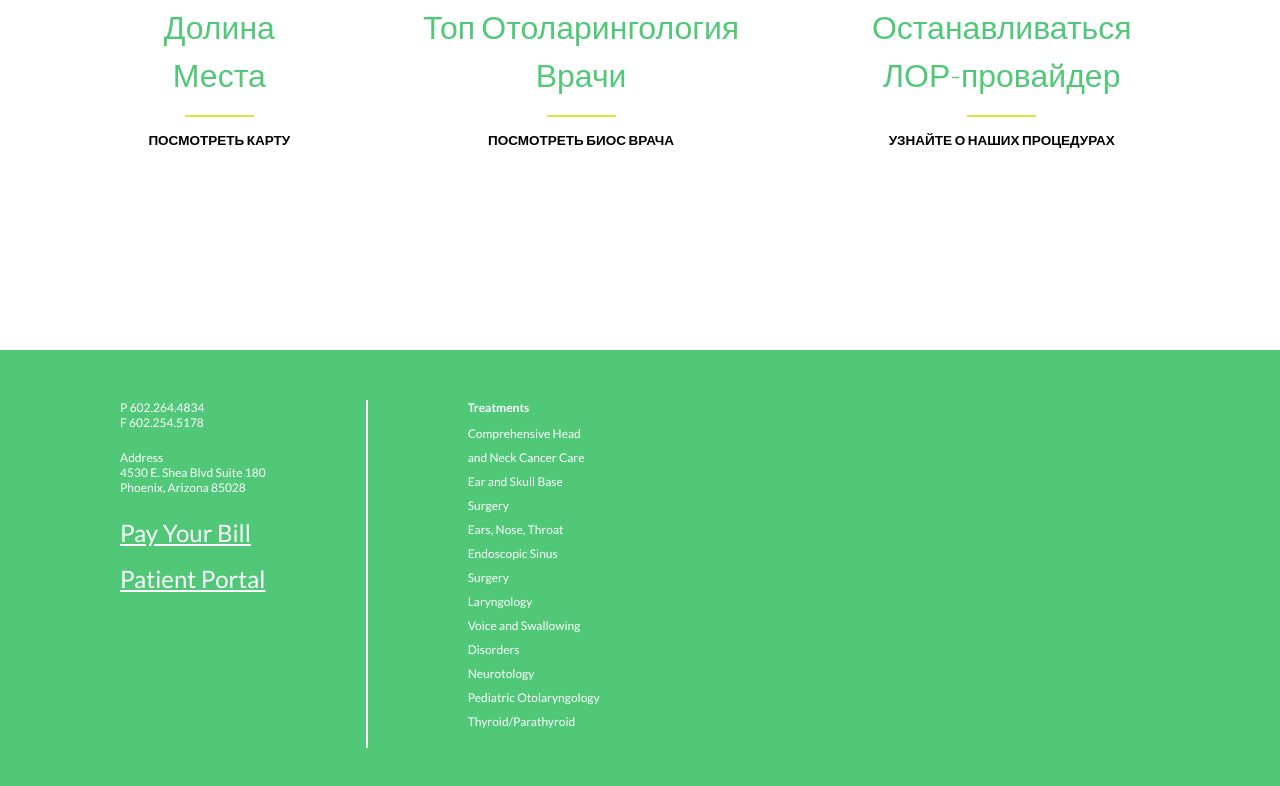
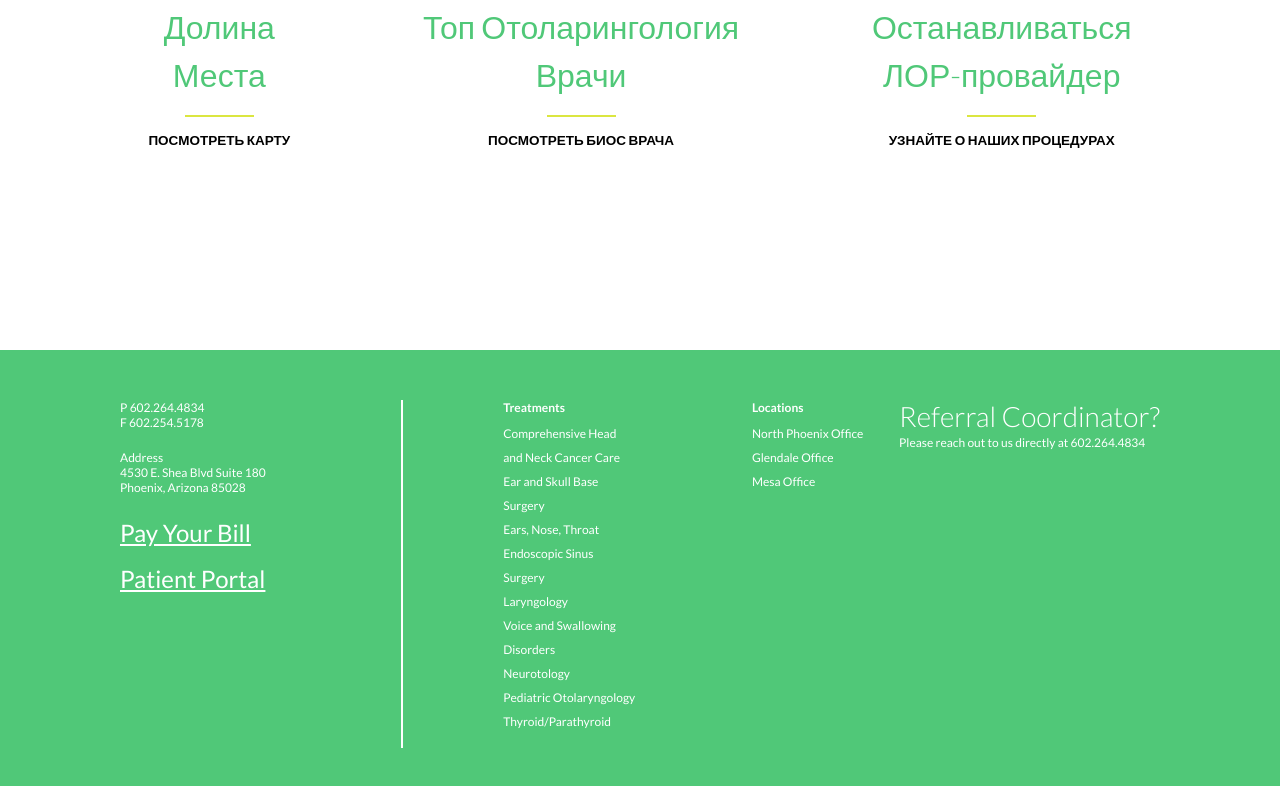
Before and after one commit to jamatov/GreenLines, a React (Create React App) app: page /#/ in a window 1280 px wide. Shown: the part 1154-1940 px from the top of the page. Built offline with nearby package versions, Linux system fonts and the light colour scheme.

Commit message:
footer done

```diff
--- a/src/App.js
+++ b/src/App.js
@@ -23,7 +23,7 @@ function App() {
     <div className="App">
 
       <Navbar/>
-      {/* <ScrollToTop/> */}
+      <ScrollToTop/>
 
       <Routes>
         <Route path='/' element={<Home/>}></Route>
--- a/src/App.scss
+++ b/src/App.scss
@@ -340,6 +340,7 @@ html {
   .footer{
     padding: 0 50px;
     display: flex;
+    justify-content: space-between;
 
     .blog1{
       margin-right: 100px;
@@ -402,5 +403,55 @@ html {
         }
       }
     }
+
+    .blog3{
+
+
+      h2{
+        border-bottom: 0 none;
+        color: #fff;
+        font-size: 12px;
+        font-weight: bold;
+        line-height: 1.25;
+        margin: 0 0 5px;
+        padding: 0;
+      }
+
+      ul{
+        padding: 0;
+
+        li{
+
+          a{
+            transition: 0.3s;
+            font-size: 12px;
+            color: #fff;
+
+            &:hover{
+              transition: 0.3s;
+              color: $yellow;
+            }
+          }
+        }
+      }
+
+    }
+
+    .blog4{
+      float: right;
+      h2{
+        border-bottom: 0 none;
+        color: #fff;
+        font-size: 28px;
+        font-weight: 300;
+        margin: 0;
+        padding: 0;
+      }
+
+      p{
+        font-size: 12px;
+        color: #fff;
+      }
+    }
   }
 }
--- a/src/components/Footer.js
+++ b/src/components/Footer.js
@@ -50,6 +50,20 @@ export default function Footer() {
               <Link>Thyroid/Parathyroid</Link></li>
           </ul>
         </div>
+
+        <div className="blog3">
+          <h2>Locations</h2>
+          <ul>
+            <li><Link>North Phoenix Office</Link></li>
+            <li><Link>Glendale Office</Link></li>
+            <li><Link>Mesa Office</Link></li>
+          </ul>
+        </div>
+
+        <div className="blog4">
+          <h2>Referral Coordinator?</h2>
+          <p>Please reach out to us directly at 602.264.4834</p>
+        </div>
       </div>
     </footer>
   )
--- a/src/components/Navbar.js
+++ b/src/components/Navbar.js
@@ -19,7 +19,6 @@ export default function Navbar() {
             <li className="nav-item"><Link to='/providers'>PROVIDERS</Link></li>
             <li className="nav-item"><Link to='/specialties'>SPECIALTIES</Link></li>
             <li className="nav-item"><Link to='/locations'>LOCATIONS</Link></li>
-            {/* <li className="nav-item"><Link>PAY MY BILL</Link></li> */}
           </ul>
         </div>
       </nav>
```
Also changed, not shown: src/pages/About.js.
